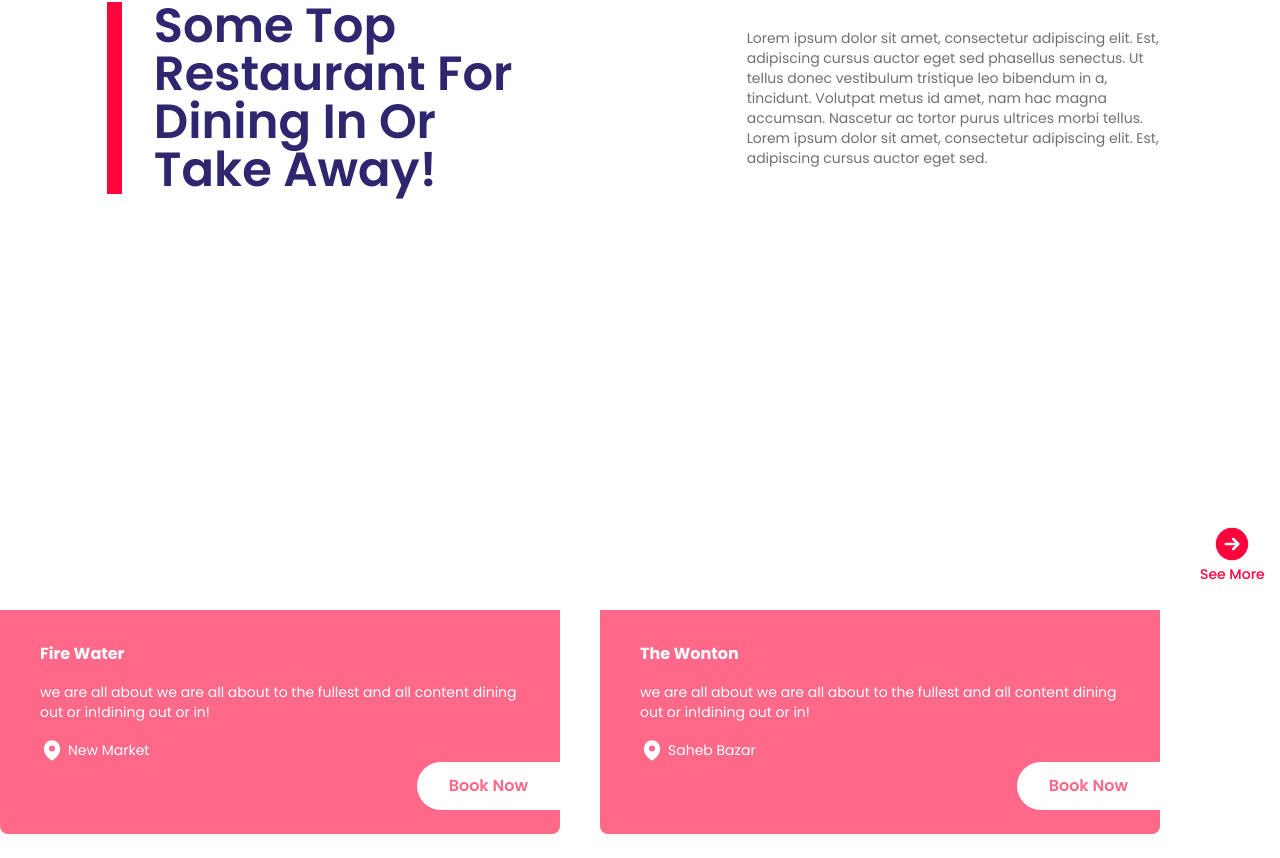
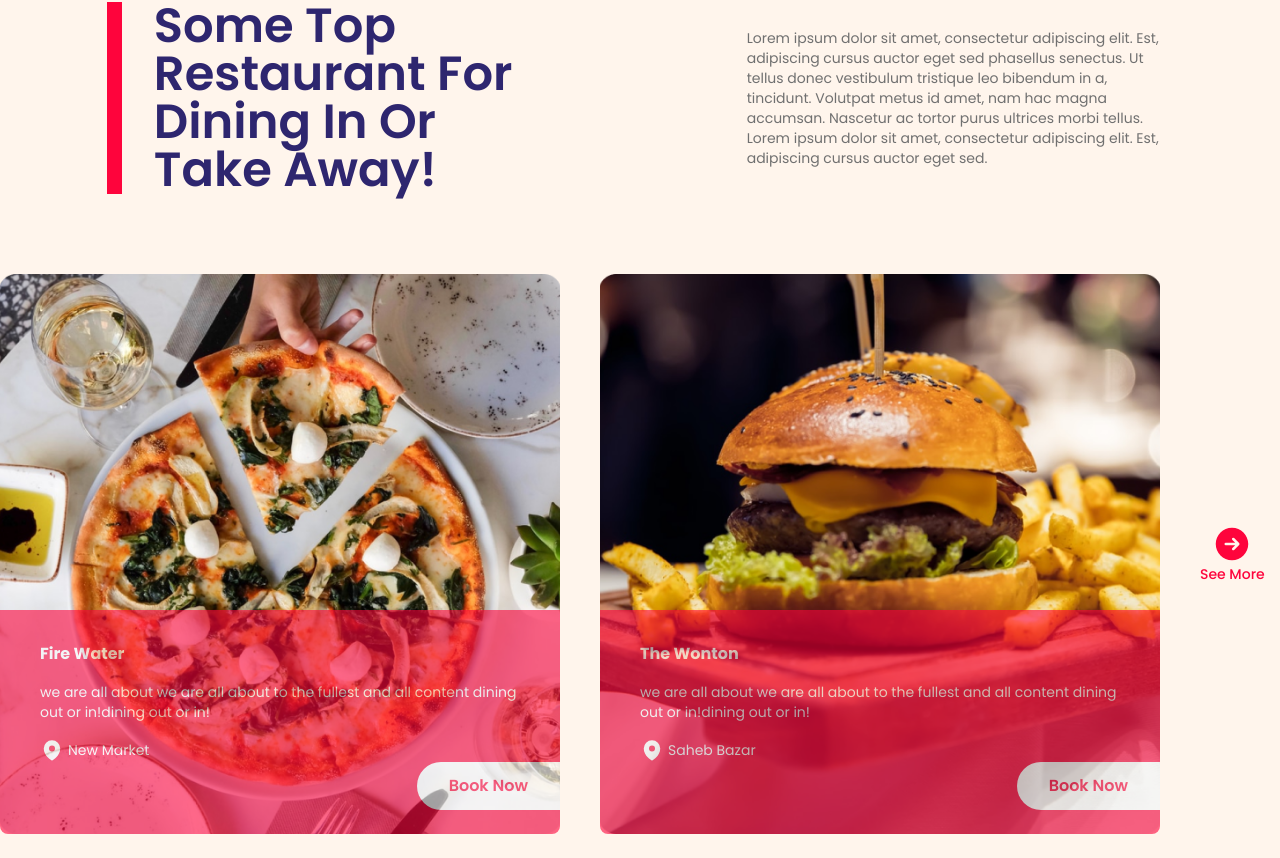
Before and after one commit to AlejoUfano/Restaurant-Website, a React (Vite) app: page / in a window 1280 px wide. Shown: the part 1062-1920 px from the top of the page. Built offline with nearby package versions, Linux system fonts and the light colour scheme.

Commit message:
Update(Components) Top component updated

```diff
--- a/src/components/top/index.tsx
+++ b/src/components/top/index.tsx
@@ -6,14 +6,14 @@ import TopProductCard from "../topProductCard";
 type Props = {};
 const topProducts: Array<TopFoodProducts> = [
   {
-    img: "pizza-bg",
+    img: "bg-[url(@/assets/pizza.png)]",
     title: "Fire Water",
     subtitle:
       "we are all about we are all about to the fullest and all content dining out or in!dining out or in!",
     location: "New Market",
   },
   {
-    img: "burger-bg",
+    img: "bg-[url(@/assets/burger.png)]",
     title: "The Wonton ",
     subtitle:
       "we are all about we are all about to the fullest and all content dining out or in!dining out or in!",
@@ -23,7 +23,7 @@ const topProducts: Array<TopFoodProducts> = [
 
 const Top = (props: Props) => {
   return (
-    <section id="Top" className="flex h-fit w-full flex-col bg-cream">
+    <section id="Top" className="flex h-fit w-full flex-col bg-light-cream">
       <div className="mt-28 flex w-5/6 flex-col items-center self-center py-4 md:mt-36 md:flex-row md:justify-between">
         <div className="mb-2 flex  h-full md:mb-0 md:w-2/5  md:space-x-8">
           <div className="h-fill mr-4 flex w-8 bg-main-red md:mr-0 md:w-12"></div>
```
